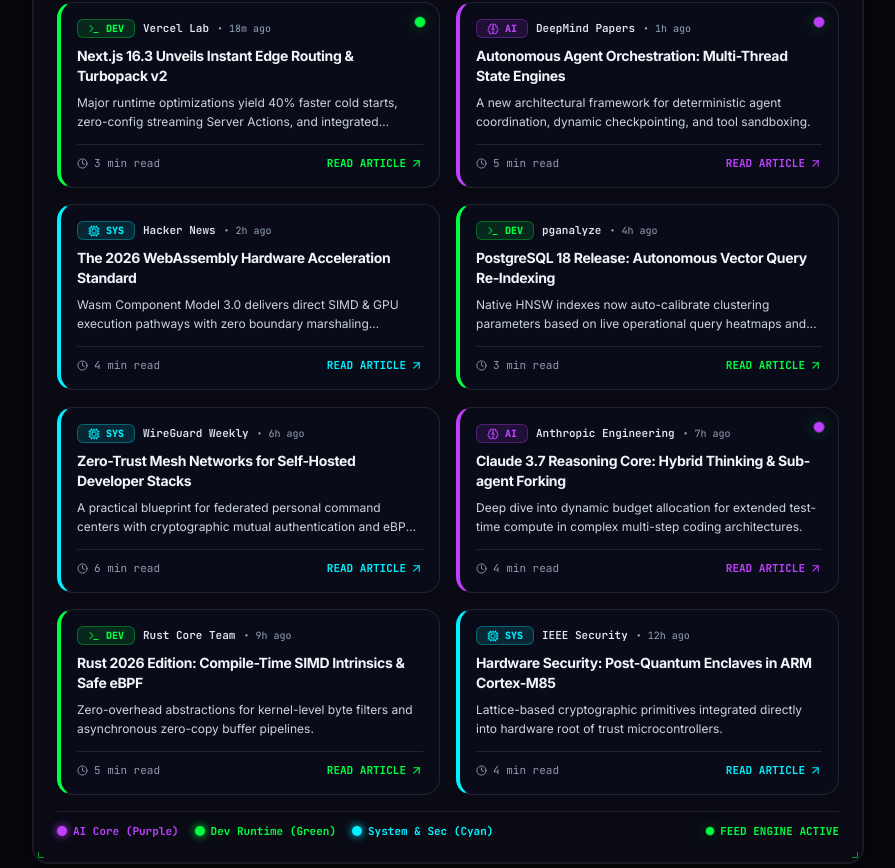
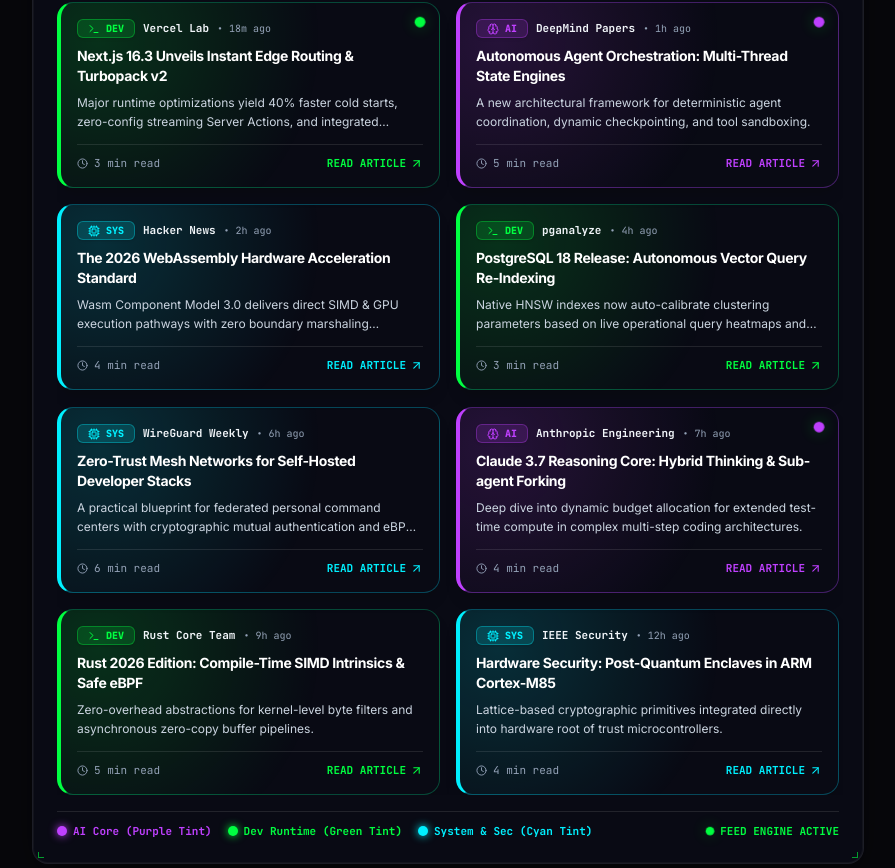
Before and after one commit to DirtyDreams/DirtyNest, a Next.js app: page / in a window 1280 px wide. Shown: the part 1492-2360 px from the top of the page, without its empty margins (56-951 px from the left). Built offline with nearby package versions, Linux system fonts and the light colour scheme; no server answers.

Commit message:
feat(rss-feed): apply distinctive department background glass gradients and radial glow tints for instant visual differentiation

```diff
--- a/src/components/widgets/RssFeed.tsx
+++ b/src/components/widgets/RssFeed.tsx
@@ -3,13 +3,11 @@
 import { useState } from "react";
 import {
   Rss,
-  ExternalLink,
   Terminal,
   Cpu,
   Brain,
   Clock,
   RotateCcw,
-  Globe,
   ArrowUpRight,
 } from "lucide-react";
 import { cyberAudio } from "@/lib/cyberAudio";
@@ -117,24 +115,30 @@ const mockFeedItems: FeedArticle[] = [
   },
 ];
 
-// Wyraźne, zróżnicowane i kontrastujące kolory dla każdego działu
+// Wyraźne, zróżnicowane tła i kolory dla każdego działu
 const DEPARTMENT_SPECS = {
   AI: {
     label: "AI CORE",
-    color: "#BF40FF", // Wyrazisty Neon Fiolet
-    lightColor: "#E9D5FF",
+    color: "#BF40FF",
+    cardBg: "bg-gradient-to-br from-[#24103B]/85 via-[#160A25]/90 to-[#0B0514]/95",
+    borderClass: "border-purple-500/35 hover:border-purple-400 hover:shadow-[0_0_30px_rgba(191,64,255,0.25)]",
+    glowLight: "rgba(191, 64, 255, 0.16)",
     icon: Brain,
   },
   DEV: {
     label: "DEV RUNTIME",
-    color: "#00FF41", // Wyrazista Neon Matrix Green
-    lightColor: "#A7F3D0",
+    color: "#00FF41",
+    cardBg: "bg-gradient-to-br from-[#0B2E18]/85 via-[#061C0E]/90 to-[#030E07]/95",
+    borderClass: "border-emerald-500/35 hover:border-emerald-400 hover:shadow-[0_0_30px_rgba(0,255,65,0.25)]",
+    glowLight: "rgba(0, 255, 65, 0.16)",
     icon: Terminal,
   },
   SYS: {
     label: "SYSTEM & SEC",
-    color: "#00F0FF", // Wyrazisty Neon Cyjan
-    lightColor: "#BAE6FD",
+    color: "#00F0FF",
+    cardBg: "bg-gradient-to-br from-[#0A293D]/85 via-[#061824]/90 to-[#030C12]/95",
+    borderClass: "border-cyan-500/35 hover:border-cyan-400 hover:shadow-[0_0_30px_rgba(0,240,255,0.25)]",
+    glowLight: "rgba(0, 240, 255, 0.16)",
     icon: Cpu,
   },
 };
@@ -193,7 +197,7 @@ export default function RssFeed() {
               </span>
             </div>
             <p className="text-[11px] text-[#9499B3] mt-0.5">
-              Wyraźnie zróżnicowana telemetria: Fiolet (AI), Matrix Green (Dev), Cyber Cyan (Systems).
+              Wizualnie zróżnicowana telemetria z dedykowanymi tłami działów: Fiolet (AI), Szmaragd (Dev), Błękit Cyjan (Systemy).
             </p>
           </div>
         </div>
@@ -253,7 +257,7 @@ export default function RssFeed() {
         </div>
       </div>
 
-      {/* 2-Column Responsive Feed Grid with Distinct Department Colors */}
+      {/* 2-Column Responsive Feed Grid with Distinct Department Backgrounds */}
       <div className="grid grid-cols-1 md:grid-cols-2 gap-4 flex-1 overflow-y-auto pr-1 -mr-1">
         {filtered.map((item) => {
           const dept = DEPARTMENT_SPECS[item.category];
@@ -264,10 +268,11 @@ export default function RssFeed() {
             <article
               key={item.id}
               onClick={() => toggleRead(item.id, item.url)}
-              className="p-4 rounded-2xl cursor-pointer transition-all duration-200 group relative flex flex-col justify-between gap-3 bg-[#0A0D1A]/90 hover:bg-[#10142A] border border-white/10 hover:shadow-2xl hover:-translate-y-0.5 active:translate-y-0 animate-slide-up-fade shadow-md"
+              className={`p-4 rounded-2xl cursor-pointer transition-all duration-200 group relative flex flex-col justify-between gap-3 ${dept.cardBg} border ${dept.borderClass} hover:-translate-y-0.5 active:translate-y-0 animate-slide-up-fade shadow-lg overflow-hidden`}
               style={{
                 borderLeftWidth: "4px",
                 borderLeftColor: color,
+                backgroundImage: `radial-gradient(circle at 10% 20%, ${dept.glowLight} 0%, transparent 60%)`,
               }}
             >
               {/* Unread Glow Pulse Dot in Department Color */}
@@ -289,22 +294,22 @@ export default function RssFeed() {
                 </div>
               )}
 
-              <div className="space-y-2">
+              <div className="space-y-2 relative z-10">
                 {/* Meta Header */}
                 <div className="flex items-center gap-2 font-mono text-xs">
                   <span
                     className="text-[10px] font-extrabold px-2.5 py-0.5 rounded-md uppercase flex items-center gap-1.5 shadow-sm"
                     style={{
                       color: color,
-                      backgroundColor: `${color}20`,
-                      border: `1px solid ${color}50`,
+                      backgroundColor: `${color}25`,
+                      border: `1px solid ${color}55`,
                     }}
                   >
                     <CategoryIcon size={12} />
                     <span>{item.category}</span>
                   </span>
 
-                  <span className="text-[11px] text-[#E2E8F0] font-semibold">
+                  <span className="text-[11px] text-[#F1F5F9] font-bold">
                     {item.source}
                   </span>
 
@@ -315,7 +320,7 @@ export default function RssFeed() {
 
                 {/* Article Title in Crisp High-Contrast White */}
                 <h4
-                  className="text-sm font-bold text-slate-100 transition-colors leading-snug tracking-tight group-hover:text-white"
+                  className="text-sm font-bold text-white transition-colors leading-snug tracking-tight group-hover:text-white"
                 >
                   {item.title}
                 </h4>
@@ -327,9 +332,9 @@ export default function RssFeed() {
               </div>
 
               {/* Bottom Quick Link Info & Reading Time */}
-              <div className="flex items-center justify-between pt-2.5 border-t border-white/10 text-[11px] font-mono text-[#9499B3] group-hover:text-[#E2E8F0] transition-colors">
+              <div className="flex items-center justify-between pt-2.5 border-t border-white/10 text-[11px] font-mono text-[#94A3B8] group-hover:text-[#F1F5F9] transition-colors relative z-10">
                 <div className="flex items-center gap-1.5">
-                  <Clock size={11} className="text-[#9499B3]" />
+                  <Clock size={11} className="text-[#94A3B8]" />
                   <span>{item.readTime}</span>
                 </div>
 
@@ -350,19 +355,19 @@ export default function RssFeed() {
       </div>
 
       {/* Feed Status Summary Strip with Distinct Legend */}
-      <div className="pt-3 border-t border-white/10 flex flex-wrap items-center justify-between gap-2 text-xs font-mono text-[#9499B3]">
+      <div className="pt-3 border-t border-white/10 flex flex-wrap items-center justify-between gap-2 text-xs font-mono text-[#94A3B8]">
         <div className="flex items-center gap-4">
           <div className="flex items-center gap-1.5">
             <span className="w-2.5 h-2.5 rounded-full bg-[#BF40FF] shadow-[0_0_8px_#BF40FF]" />
-            <span className="text-[11px] text-[#BF40FF] font-bold">AI Core (Purple)</span>
+            <span className="text-[11px] text-[#BF40FF] font-bold">AI Core (Purple Tint)</span>
           </div>
           <div className="flex items-center gap-1.5">
             <span className="w-2.5 h-2.5 rounded-full bg-[#00FF41] shadow-[0_0_8px_#00FF41]" />
-            <span className="text-[11px] text-[#00FF41] font-bold">Dev Runtime (Green)</span>
+            <span className="text-[11px] text-[#00FF41] font-bold">Dev Runtime (Green Tint)</span>
           </div>
           <div className="flex items-center gap-1.5">
             <span className="w-2.5 h-2.5 rounded-full bg-[#00F0FF] shadow-[0_0_8px_#00F0FF]" />
-            <span className="text-[11px] text-[#00F0FF] font-bold">System & Sec (Cyan)</span>
+            <span className="text-[11px] text-[#00F0FF] font-bold">System & Sec (Cyan Tint)</span>
           </div>
         </div>
 
```
